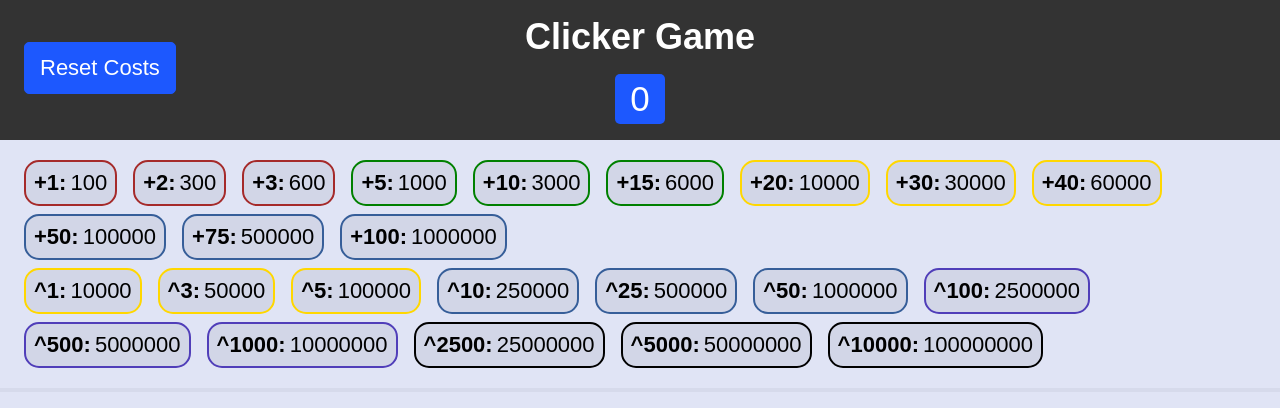
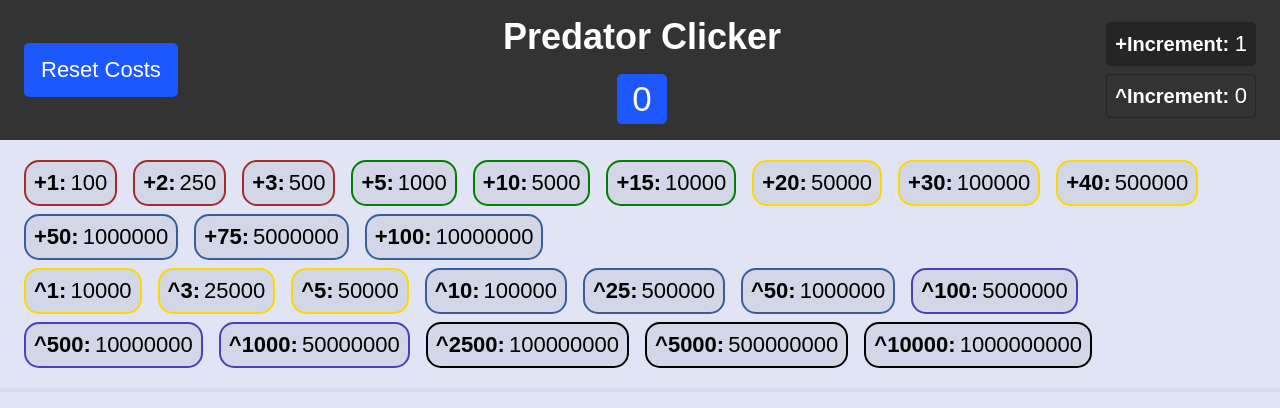
Before and after one commit to DrRykterstein/React-Clicker-Game, a React (Create React App) app: page / in a window 1280 px wide. Shown: the top 408 px of the page. Built offline with nearby package versions, Linux system fonts and the light colour scheme; no server answers.

Commit message:
Increased upgrade costs and displayed increment values in header

```diff
--- a/src/App.css
+++ b/src/App.css
@@ -2,10 +2,11 @@
   --app-background: #e0e4f5;
   --header-background: #333;
   --btn: #1D58FE;
-  --costs-title: #00000033;
-  --costs-border: #d6daeb;
-  --costs-item: #d2d6e7;
+  --upgrades-border: #d6daeb;
+  --upgrades-item: #d2d6e7;
   --shop-background: #3D3D3D;
+  --purple: #503eb9;
+  --darkGrey: rgb(37, 37, 37);
 }
 
 * {
@@ -36,21 +37,18 @@
 
 /* HEADER SECTION */
 .header {
+  display: flex;
+  justify-content: space-between;
+  align-items: center;
   text-align: center;
   background-color: var(--header-background);
   padding: .5rem 1.5rem;
   height: 140px;
 }
 
-.reset-container {
-  position: absolute;
-  float: left;
-  line-height: 124px;
-}
-
 .reset-btn {
   font-size: 22px;
-  border: 1px solid var(--btn);
+  border: 2px solid var(--btn);
   background-color: var(--btn);
   cursor: pointer;
   padding: 12px 15px;
@@ -82,24 +80,44 @@
   font-size: 35px;
 }
 
+.increment-container {
+  color: #ffffff;
+}
+
+.increment {
+  display: flex;
+  align-items: center;
+  border: 1px solid var(--darkGrey);
+  border-radius: 5px;
+  padding: .5rem;
+  margin: .5rem 0;
+  cursor: default;
+}
+
+.normal-increment {
+  background-color: var(--darkGrey);
+}
+
+.increment > h3 {
+  margin-right: .35rem;
+  font-size: 20px;
+}
+
+.increment > p {
+  font-size: 22px;
+}
+
 /* SHOP SECTION */
 .shop-container {
   display: flex;
   flex-direction: column;
   justify-content: center;
   padding: 1rem;
-  border-bottom: 4px solid var(--costs-border);
+  border-bottom: 4px solid var(--upgrades-border);
 }
 
 .shop-container > * {
   margin: .5rem 0;
-}
-
-.shop-title {
-  text-align: center;
-  font-size: 36px;
-  color: var(--costs-title);
-  text-decoration: underline;
 }
 
 .shop-inner-container {
@@ -117,7 +135,7 @@
   margin: .25rem .5rem;
   padding: .5rem;
   border-radius: 15px;
-  background-color: var(--costs-item);
+  background-color: var(--upgrades-item);
   cursor: pointer;
   z-index: 3;
   flex-shrink: 2;
@@ -140,7 +158,7 @@
 }
 
 .shop-upgrade-4 {
-  border: 2px solid #503eb9;
+  border: 2px solid var(--purple);
 }
 
 .shop-upgrade-5 {
@@ -179,6 +197,12 @@
   cursor: pointer;
 }
 
+@media only screen and (max-width: 1200px) {
+  .increment-container {
+    display: none;
+  }
+}
+
 @media only screen and (max-width: 900px) {
   .header {
     display: flex;
--- a/src/App.tsx
+++ b/src/App.tsx
@@ -14,7 +14,7 @@ const App: React.FC = () => {
       try {
         const config: object = {'Authorization': process.env.REACT_APP_API_KEY}
         const { data }= await axios.get(
-          'https://api.pexels.com/v1/search?query=animal',
+          'https://api.pexels.com/v1/search?query=predator&orientation=landscape',
           {headers: config}
         );
         // Initialize and store random photo within clicker state
--- a/src/components/header.tsx
+++ b/src/components/header.tsx
@@ -7,7 +7,7 @@ const Header: React.FC = () => {
   const counterContext = useContext(CounterContext);
   const upgradesContext = useContext(UpgradesContext);
 
-  const { counter, setCounter } = counterContext;
+  const { counter, normalIncrement, autoIncrement, setCounter } = counterContext;
   const { resetUpgradesAmount, setUpgrades, setResetUpgradesAmount } = upgradesContext;
 
   // Reverts upgrades object back to its initial state
@@ -16,31 +16,31 @@ const Header: React.FC = () => {
       setUpgrades({
         normal:  {
           one: { name: "+1", amount: 100 },
-          two: { name: "+2", amount: 300 },
-          three: { name: "+3", amount: 600 },
+          two: { name: "+2", amount: 250 },
+          three: { name: "+3", amount: 500 },
           five: { name: "+5", amount: 1000 },
-          ten: { name: "+10", amount: 3000 },
-          fifteen: { name: "+15", amount: 6000 },
-          twenty: { name: "+20", amount: 10000 },
-          thirty: { name: "+30", amount: 30000 },
-          fourty: { name: "+40", amount: 60000 },
-          fifty: { name: "+50", amount: 100000 },
-          seventyFive: { name: "+75", amount: 500000 },
-          hundred: { name: "+100", amount: 1000000 }
+          ten: { name: "+10", amount: 5000 },
+          fifteen: { name: "+15", amount: 10000 },
+          twenty: { name: "+20", amount: 50000 },
+          thirty: { name: "+30", amount: 100000 },
+          fourty: { name: "+40", amount: 500000 },
+          fifty: { name: "+50", amount: 1000000 },
+          seventyFive: { name: "+75", amount: 5000000 },
+          hundred: { name: "+100", amount: 10000000 }
         },
         auto: {
           one: { name: "^1", amount: 10000 },
-          three: { name: "^3", amount: 50000 },
-          five: { name: "^5", amount: 100000 },
-          ten: { name: "^10", amount: 250000 },
+          three: { name: "^3", amount: 25000 },
+          five: { name: "^5", amount: 50000 },
+          ten: { name: "^10", amount: 100000 },
           twentyFive: { name: "^25", amount: 500000 },
           fifty: { name: "^50", amount: 1000000 },
-          hundred: { name: "^100", amount: 2500000 },
-          twoHundredFifty: { name: "^500", amount: 5000000 },
-          fiveHundred: { name: "^1000", amount: 10000000 },
-          thousand: { name: "^2500", amount: 25000000 },
-          fiveThousand: { name: "^5000", amount: 50000000 },
-          tenThousand: { name: "^10000", amount: 100000000 }
+          hundred: { name: "^100", amount: 5000000 },
+          twoHundredFifty: { name: "^500", amount: 10000000 },
+          fiveHundred: { name: "^1000", amount: 50000000 },
+          thousand: { name: "^2500", amount: 100000000 },
+          fiveThousand: { name: "^5000", amount: 500000000 },
+          tenThousand: { name: "^10000", amount: 1000000000 }
         }
       });
       setCounter(counter - resetUpgradesAmount);
@@ -59,8 +59,12 @@ const Header: React.FC = () => {
         </button>
       </div>
       <div className="counter-container">
-        <h1 className="main-title">Clicker Game</h1>
+        <h1 className="main-title">Predator Clicker</h1>
         <button className="btn counter-btn">{counter}</button>
+      </div>
+      <div className="increment-container">
+        <span className="increment normal-increment"><h3>+Increment:</h3><p>{normalIncrement}</p></span>
+        <span className="increment auto-increment"><h3>^Increment:</h3><p>{autoIncrement}</p></span>
       </div>
     </header>
   );
--- a/src/components/shop.tsx
+++ b/src/components/shop.tsx
@@ -27,7 +27,7 @@ const Shop: React.FC = () => {
 
           // Update normal upgrade cost amounts
           let clonedUpgrades = { ...upgrades };
-          clonedUpgrades.normal[upgradeName].amount = Math.round(normal[upgradeName].amount * 1.1);
+          clonedUpgrades.normal[upgradeName].amount = Math.round(normal[upgradeName].amount * 1.2);
           setUpgrades(clonedUpgrades);
         }
       } else {
@@ -40,7 +40,7 @@ const Shop: React.FC = () => {
 
           // Update auto upgrade cost amounts
           let clonedUpgrades = { ...upgrades };
-          clonedUpgrades.auto[upgradeName].amount = Math.round(auto[upgradeName].amount * 1.2);
+          clonedUpgrades.auto[upgradeName].amount = Math.round(auto[upgradeName].amount * 1.3);
           setUpgrades(clonedUpgrades);
         }
       }
--- a/src/contexts/counterContext.tsx
+++ b/src/contexts/counterContext.tsx
@@ -1,6 +1,6 @@
 import { useState, createContext, Dispatch, SetStateAction, useEffect } from "react";
 
-// Initialize Alias' for set state types
+// Initialize Aliases for setState/dispatcher types
 type counterDispatcher<S> = Dispatch<SetStateAction<S>>;
 type normalIncrementDispatcher<S> = Dispatch<SetStateAction<S>>;
 type autoIncrementDispatcher<S> = Dispatch<SetStateAction<S>>;
--- a/src/contexts/upgradesContext.tsx
+++ b/src/contexts/upgradesContext.tsx
@@ -1,6 +1,6 @@
 import { useState, useEffect, createContext, Dispatch, SetStateAction } from "react";
 
-// Initialize an alias for dispatcher/setState type
+// Initialize an aliases for dispatcher/setState types
 type upgradesDispatcher<S> = Dispatch<SetStateAction<S>>
 type resetUpgradesDispatcher<S> = Dispatch<SetStateAction<S>>
 
@@ -25,31 +25,31 @@ export const UpgradesProvider: React.FC<{}> = ({ children }) => {
   const [upgrades, setUpgrades] = useState<object>({
     normal:  {
       one: { name: "+1", amount: 100 },
-      two: { name: "+2", amount: 300 },
-      three: { name: "+3", amount: 600 },
+      two: { name: "+2", amount: 250 },
+      three: { name: "+3", amount: 500 },
       five: { name: "+5", amount: 1000 },
-      ten: { name: "+10", amount: 3000 },
-      fifteen: { name: "+15", amount: 6000 },
-      twenty: { name: "+20", amount: 10000 },
-      thirty: { name: "+30", amount: 30000 },
-      fourty: { name: "+40", amount: 60000 },
-      fifty: { name: "+50", amount: 100000 },
-      seventyFive: { name: "+75", amount: 500000 },
-      hundred: { name: "+100", amount: 1000000 }
+      ten: { name: "+10", amount: 5000 },
+      fifteen: { name: "+15", amount: 10000 },
+      twenty: { name: "+20", amount: 50000 },
+      thirty: { name: "+30", amount: 100000 },
+      fourty: { name: "+40", amount: 500000 },
+      fifty: { name: "+50", amount: 1000000 },
+      seventyFive: { name: "+75", amount: 5000000 },
+      hundred: { name: "+100", amount: 10000000 }
     },
     auto: {
       one: { name: "^1", amount: 10000 },
-      three: { name: "^3", amount: 50000 },
-      five: { name: "^5", amount: 100000 },
-      ten: { name: "^10", amount: 250000 },
+      three: { name: "^3", amount: 25000 },
+      five: { name: "^5", amount: 50000 },
+      ten: { name: "^10", amount: 100000 },
       twentyFive: { name: "^25", amount: 500000 },
       fifty: { name: "^50", amount: 1000000 },
-      hundred: { name: "^100", amount: 2500000 },
-      twoHundredFifty: { name: "^500", amount: 5000000 },
-      fiveHundred: { name: "^1000", amount: 10000000 },
-      thousand: { name: "^2500", amount: 25000000 },
-      fiveThousand: { name: "^5000", amount: 50000000 },
-      tenThousand: { name: "^10000", amount: 100000000 }
+      hundred: { name: "^100", amount: 5000000 },
+      twoHundredFifty: { name: "^500", amount: 10000000 },
+      fiveHundred: { name: "^1000", amount: 50000000 },
+      thousand: { name: "^2500", amount: 100000000 },
+      fiveThousand: { name: "^5000", amount: 500000000 },
+      tenThousand: { name: "^10000", amount: 1000000000 }
     }
   });
 
```
Also changed, not shown: 1 other file (tests, documents, lock files or other folders).
